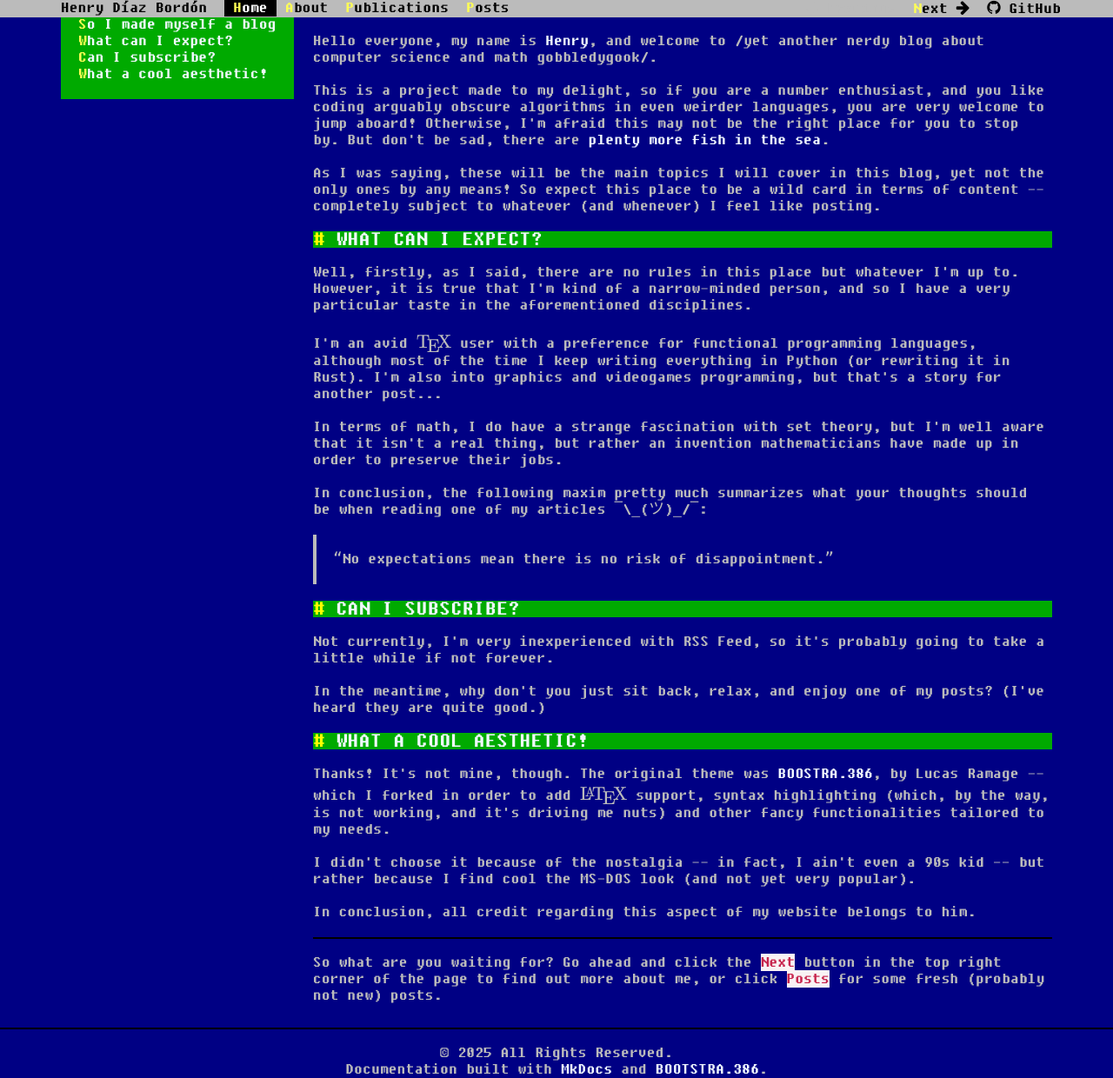
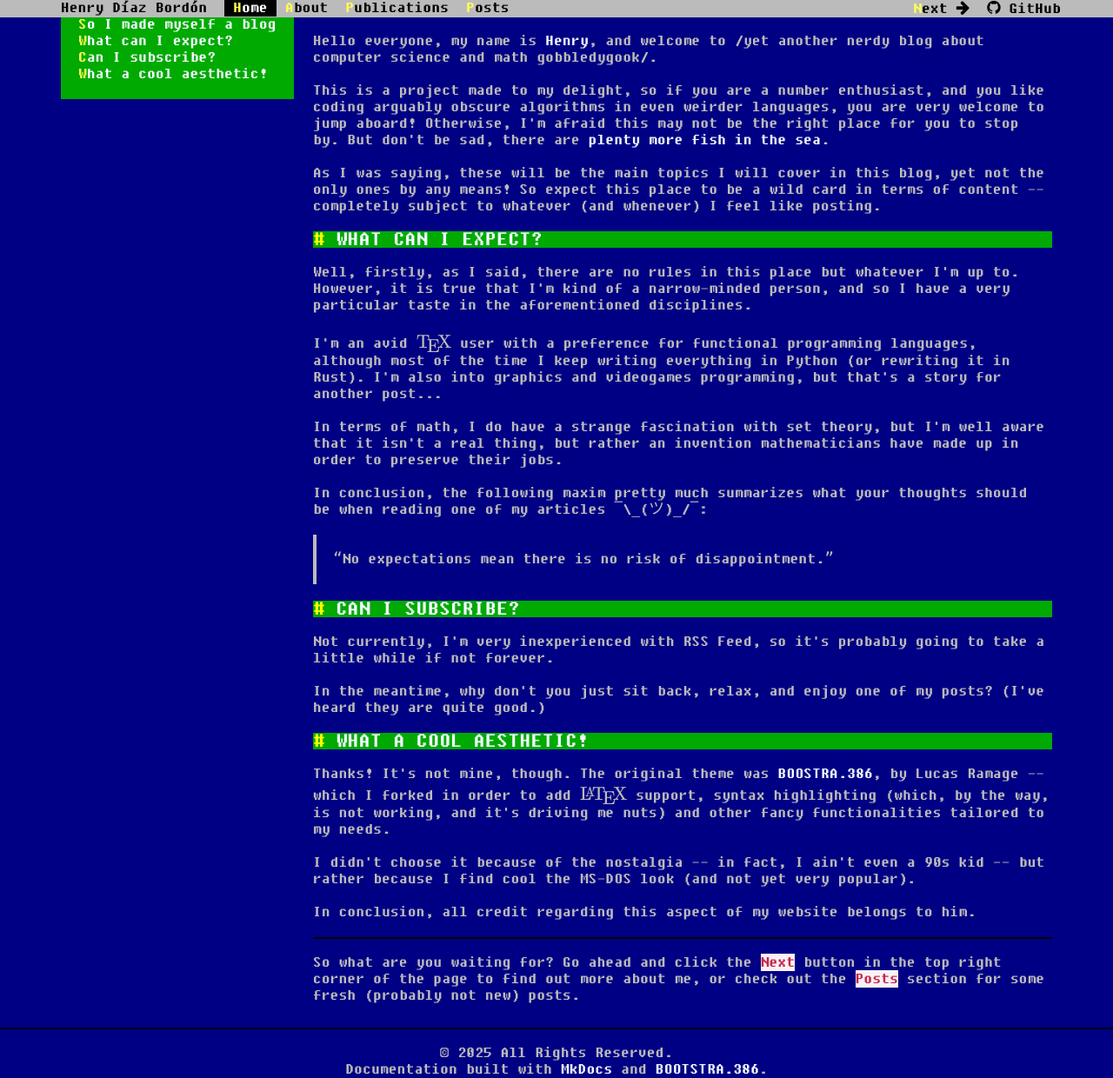
Before and after one commit to h3nry-d1az/h3nry-d1az.github.io, an MkDocs documentation site: the page built from docs/index.md, in a window 1280 px wide. Shown: the whole page at 87% size. Built offline with MkDocs 1.6.1, drawn with Linux system fonts in a browser that asks for light colours.

```diff
--- a/docs/index.md
+++ b/docs/index.md
@@ -30,4 +30,4 @@ In conclusion, all credit regarding this aspect of my website belongs to him.
 
 <hr>
 
-So what are you waiting for? Go ahead and click the `Next` button in the top right corner of the page to find out more about me, or click `Posts` for some fresh (probably not new) posts.
+So what are you waiting for? Go ahead and click the `Next` button in the top right corner of the page to find out more about me, or check out the `Posts` section for some fresh (probably not new) posts.
```
Also changed, not shown: docs/about.md (+2 -0 lines), docs/posts/2025/pnpl.md (added, +7 -0 lines), docs/posts/index.md (+4 -0 lines).
